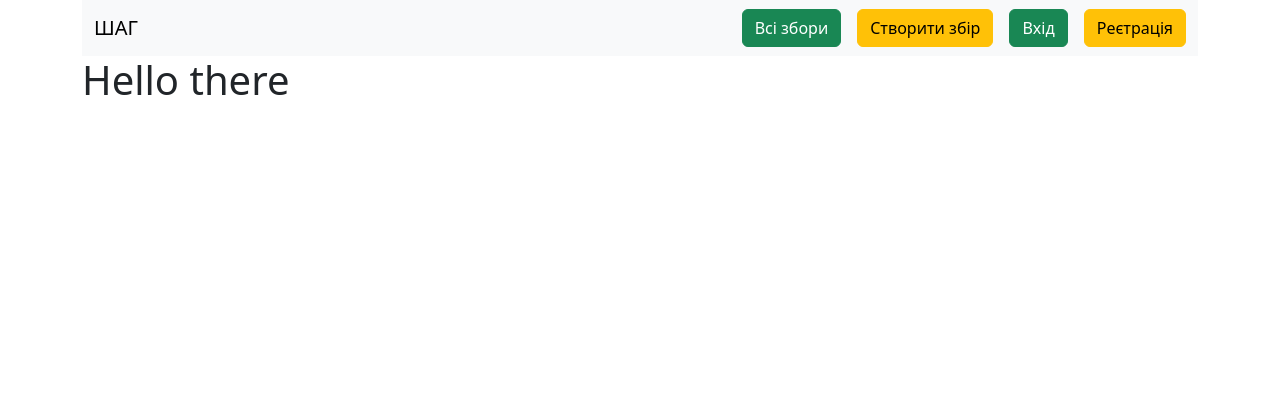
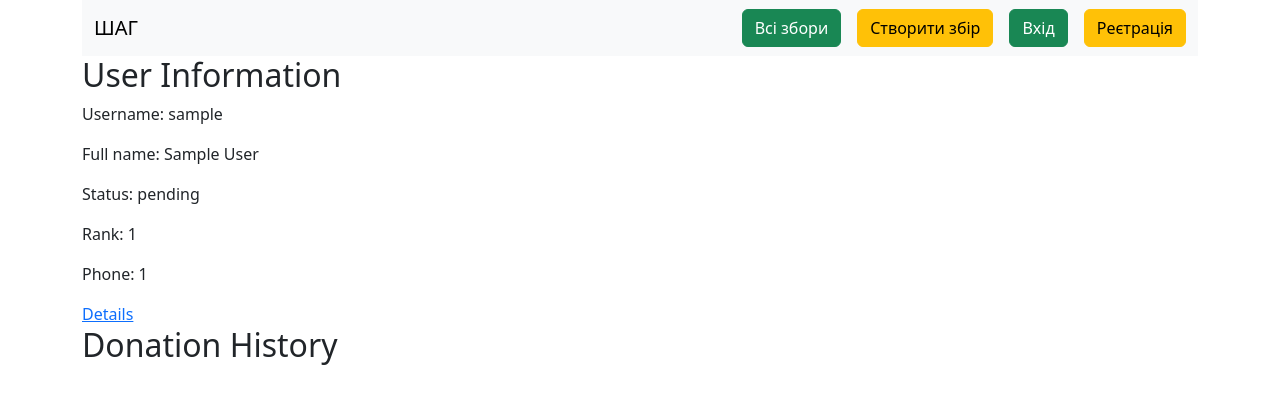
Before and after one commit to YehorBelyi/charity-platform, a Django app: template users/templates/users/profile.html in a window 1280 px wide. Shown: the top 404 px of the page. Run offline with Django 5.2, Linux system fonts and the light colour scheme; tables that the repository leaves empty hold one stand-in row (values such as "Sample post"); the template is opened without the code that fills it: values that come from a table or form of the project are taken from there, most other values are stand-ins (such as "Sample title", 1, 10 or a date in 2020); some libraries are stand-ins or nearby versions.

Commit message:
feat(user): Add functionality for profile

```diff
--- a/users/forms.py
+++ b/users/forms.py
@@ -21,10 +21,13 @@ class UserSignUpForm(forms.ModelForm):
 
     class Meta:
         model = CustomUser
-        fields = ["username", "first_name", "last_name", "email", "password", "date_of_birth", "phone_number"]
+        fields = ["username", "first_name", "last_name", "status", "rank", "email", "password", "date_of_birth",
+                  "phone_number"]
+
 
 class UserUpdateForm(forms.ModelForm):
     date_of_birth = forms.DateField(widget=forms.DateInput(attrs={'type': 'date'}))
+
     class Meta:
         model = CustomUser
-        fields = ['username', 'email', 'first_name', 'last_name', 'date_of_birth', 'phone_number']
+        fields = ["username", "first_name", "last_name", "status", "rank", "email", "date_of_birth", "phone_number"]
--- a/users/models.py
+++ b/users/models.py
@@ -2,12 +2,27 @@ from django.utils import timezone
 from django.contrib.auth.models import AbstractUser
 from django.db import models
 from verifications.models import VerificationRequest
+
+STATUS_CHOICES = (
+    ('civilian', 'Civilian'),
+    ('volunteer', 'Volunteer'),
+    ('soldier', 'Soldier'),
+)
+
+
+RANK_CHOICES = (
+    ('none', 'None'),
+    ('private', 'Private'),
+    ('officer', 'Officer'),
+)
 
 
 class CustomUser(AbstractUser):
 
     date_of_birth = models.DateTimeField(default=timezone.now, blank=True, null=True)
     phone_number = models.CharField(max_length=20, null=True, blank=True)
+    status = models.CharField(max_length=20, choices=STATUS_CHOICES, null=True, blank=False, default='none')
+    rank = models.CharField(max_length=30, choices=RANK_CHOICES, null=True, blank=False, default='none')
 
     def is_verified(self):
         return self.verification_requests.filter(
--- a/users/templates/users/profile.html
+++ b/users/templates/users/profile.html
@@ -4,12 +4,17 @@
 {% block title %}Profile{% endblock %}
 
 {% block container %}
-<h1>Hello there</h1>
-<!--	<div>-->
-<!--		<form method="post">-->
-<!--			{% csrf_token %}-->
-<!--			{{ form|crispy }}-->
-<!--			<button type="submit">Submit</button>-->
-<!--		</form>-->
-<!--	</div>-->
+<div>
+    <h2>User Information</h2>
+    <p>Username: {{ username }}</p>
+    <p>Full name: {{ full_name }}</p>
+    <p>Status: {{ status }}</p>
+    <p>Rank: {{ rank }}</p>
+    <p>Phone: {{ phone_number }}</p>
+    <a href="{% url 'details' %}">Details</a>
+</div>
+
+<div>
+    <h2>Donation History</h2>
+</div>
 {% endblock %}
--- a/users/templates/users/signup.html
+++ b/users/templates/users/signup.html
@@ -1,3 +1,4 @@
+{% extends 'pages/index.html' %}
 {% load static %}
 {% load crispy_forms_tags %}
 <!DOCTYPE html>
```
Also changed, not shown: users/views.py (+24 -7 lines).
